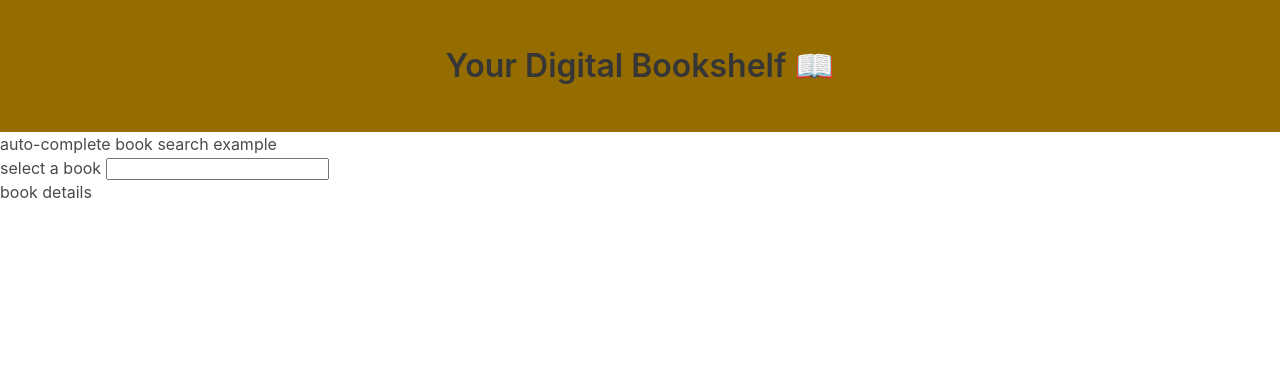
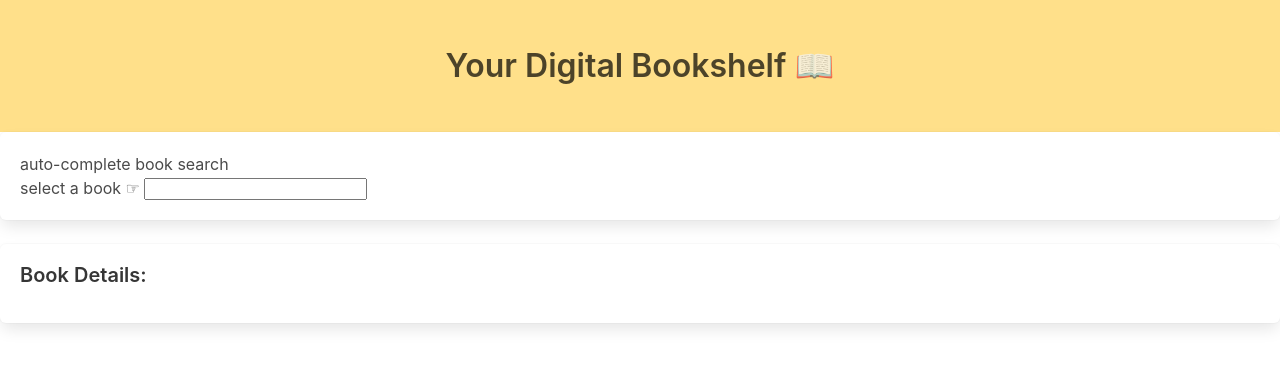
Before and after one commit to nathantr97/Project-1-framework-testing, a plain HTML site: page index.html in a window 1280 px wide. Drawn offline with nearby package versions, Linux system fonts and the light colour scheme.

Commit message:
added box and content to hold auto search and description function

```diff
--- a/index.html
+++ b/index.html
@@ -12,19 +12,25 @@
     </head>
 
 <body>
-    <header class="hero has-background-warning-dark">
+    <header class="hero is-warning">
         <div class="hero-body">
-
         <p class="title has-text-centered"> Your Digital Bookshelf 📖 </p>
         </div>
     </header>
-<main><h1>auto-complete book search example</h1>
-    <p>
-        <label for="txtBookSearch">select a book</label>
+<main>
+    <div class="box">
+    <h1> auto-complete book search </h1>
+        <p>
+        <label for="txtBookSearch ">select a book ☞ </label>
         <input id="txtBookSearch" type="text">
-    </p>
-        <h2>book details</h2>
+        </p>
+    </div>
+<div class="box">
+<div class="content">
+        <h4> Book Details: </h4>
     <div id="divDescription"></div>
+</div>
+</div>
 </main>
 <script src="https://code.jquery.com/jquery-1.10.2.js"></script>
 <script src="https://code.jquery.com/ui/1.10.4/jquery-ui.js"></script>
```
